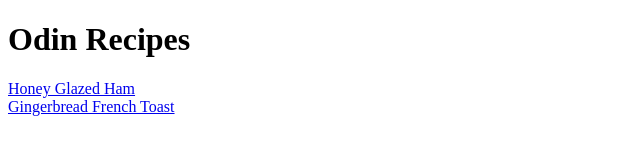
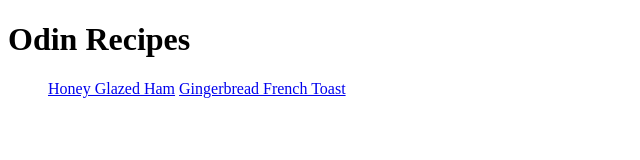
Before and after one commit to DONTCALLMED0M/odin-recipes, a plain HTML site: page index.html in a window 1280 px wide. Shown: the whole page, without its empty margins (0-640 px from the left). Drawn offline with Linux system fonts and the light colour scheme.

Commit message:
Fix links and body element in index.html
put the links in the index.html file in an <ul> element; the </body>
tag was after the first Link and didn't include the second link - fixed

```diff
--- a/index.html
+++ b/index.html
@@ -7,7 +7,9 @@
 </head>
 <body>
     <h1>Odin Recipes</h1>
-    <a href="./recipes/honey-glazed-ham.html">Honey Glazed Ham</a></body>
-    <br>
+    <ul>
+    <a href="./recipes/honey-glazed-ham.html">Honey Glazed Ham</a>
     <a href="./recipes/gingerbread-french-toast.html">Gingerbread French Toast</a>
+    </ul>
+</body>
 </html>
```
